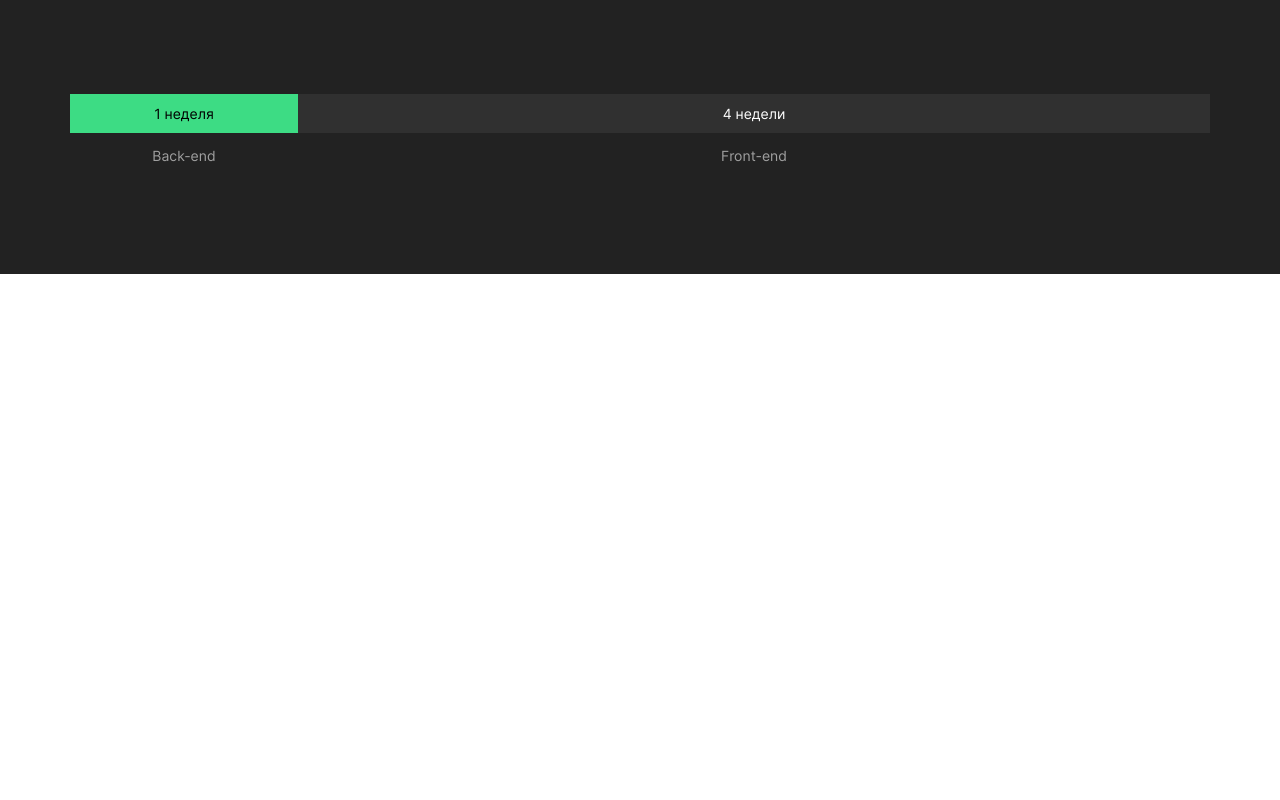
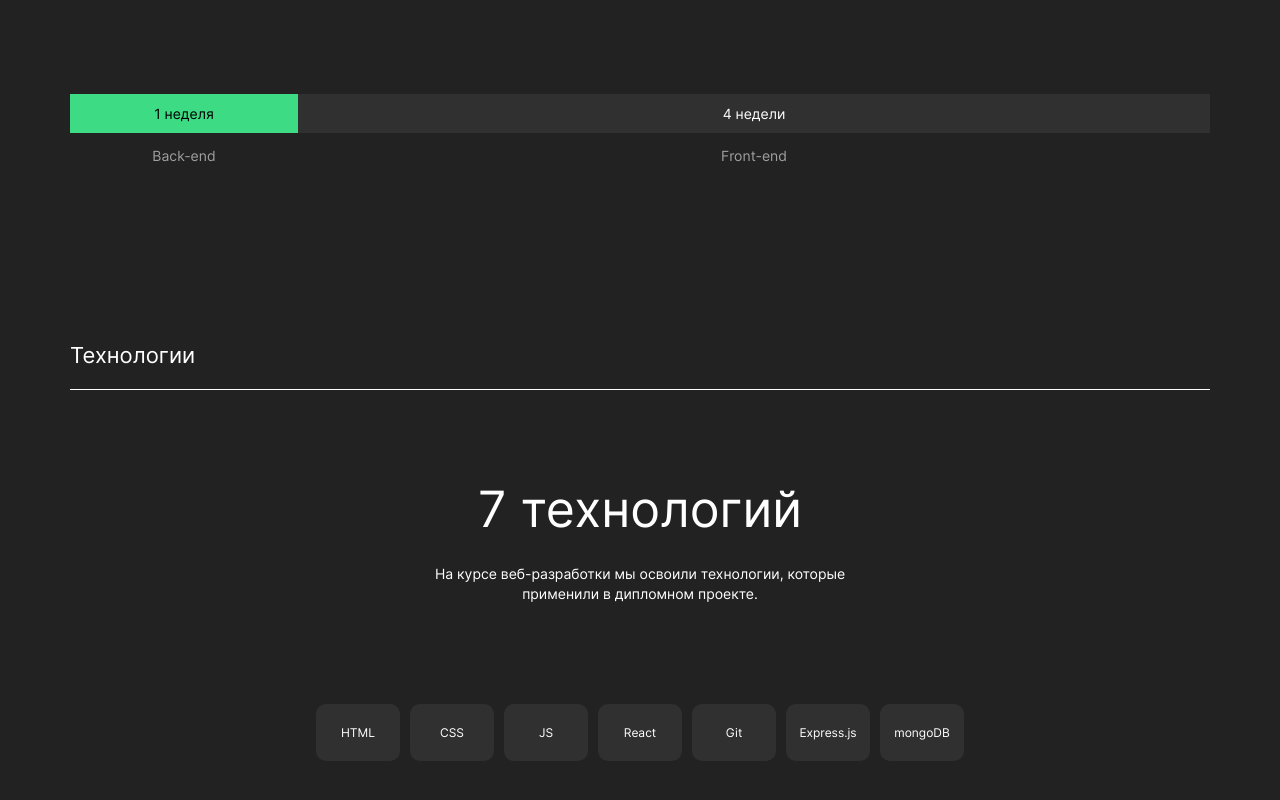
Before and after one commit to alkremn/movies-explorer-frontend, a React (Create React App) app: page / in a window 1280 px wide. Shown: the part 980-1780 px from the top of the page. Before the commit the page ends 1254 px from the top, so only its background shows below. Built offline with nearby package versions, Linux system fonts and the light colour scheme.

Commit message:
feat: implement techs section

```diff
--- a/src/components/Main/Main.js
+++ b/src/components/Main/Main.js
@@ -2,12 +2,14 @@
 import "./Main.css";
 import Promo from "../Promo/Promo";
 import AboutProject from "../AboutProject/AboutProject";
+import Techs from "../Techs/Techs";
 
 function Main() {
   return (
     <div className='main'>
       <Promo />
       <AboutProject />
+      <Techs />
     </div>
   );
 }
--- a/src/components/Promo/Promo.css
+++ b/src/components/Promo/Promo.css
@@ -75,10 +75,6 @@
 }
 
 @media screen and (min-width: 1024px) {
-  .promo__container {
-    padding: 0 30px;
-  }
-
   .promo__content {
     flex-direction: row;
     align-items: flex-start;
--- /dev/null
+++ b/src/components/Techs/Techs.css
@@ -0,0 +1,102 @@
+.techs {
+  display: flex;
+  flex-direction: column;
+  margin: 0 auto;
+  width: calc(100vw - 36px);
+  max-width: 1140px;
+}
+
+.techs__title {
+  margin: 0;
+  margin-top: 70px;
+  font-weight: 400;
+  font-size: 18px;
+  line-height: 22px;
+  padding-bottom: 28px;
+  border-bottom: 1px solid #fff;
+}
+
+.techs__subtitle {
+  margin: 0;
+  font-weight: 400;
+  font-size: 30px;
+  line-height: 36px;
+  text-align: center;
+  margin-top: 60px;
+}
+
+.techs__description {
+  margin: 0;
+  margin-top: 24px;
+  font-weight: normal;
+  font-size: 11px;
+  line-height: 16px;
+  text-align: center;
+  align-self: center;
+  max-width: 460px;
+}
+
+.techs__grid {
+  display: grid;
+  align-self: center;
+  width: calc(100vw - 142px);
+  grid-template-columns: repeat(auto-fill, 84px);
+  justify-content: center;
+  gap: 10px;
+  margin: 50px 0 70px;
+  grid-auto-rows: auto;
+  list-style: none;
+  padding-left: 0;
+}
+
+.techs__grid-item {
+  display: flex;
+  align-items: center;
+  justify-content: center;
+  margin: 0;
+  height: 57px;
+  font-size: 12px;
+  background-color: #303030;
+  border-radius: 10px;
+}
+
+@media screen and (min-width: 768px) {
+  .techs {
+    width: calc(100vw - 100px);
+  }
+
+  .techs__title {
+    font-size: 22px;
+    padding-bottom: 23px;
+  }
+
+  .techs__subtitle {
+    font-size: 50px;
+    line-height: 58px;
+    margin-top: 80px;
+  }
+
+  .techs__description {
+    font-size: 12px;
+    line-height: 18px;
+  }
+
+  .techs__grid {
+    width: calc(100vw - 120px);
+    grid-template-columns: repeat(7, 84px);
+  }
+}
+
+@media screen and (min-width: 1024px) {
+  .techs__subtitle {
+    margin-top: 90px;
+  }
+  .techs__description {
+    font-size: 14px;
+    line-height: 20px;
+    margin-top: 26px;
+  }
+  .techs__grid {
+    margin: 100px 0;
+  }
+}
--- /dev/null
+++ b/src/components/Techs/Techs.js
@@ -0,0 +1,26 @@
+import React from "react";
+import "./Techs.css";
+
+function Techs() {
+  return (
+    <section className='techs'>
+      <h2 className='techs__title'>Технологии</h2>
+      <h3 className='techs__subtitle'>7 технологий</h3>
+      <p className='techs__description'>
+        На курсе веб-разработки мы освоили технологии, которые применили в
+        дипломном проекте.
+      </p>
+      <ul className='techs__grid'>
+        <li className='techs__grid-item'>HTML</li>
+        <li className='techs__grid-item'>CSS</li>
+        <li className='techs__grid-item'>JS</li>
+        <li className='techs__grid-item'>React</li>
+        <li className='techs__grid-item'>Git</li>
+        <li className='techs__grid-item'>Express.js</li>
+        <li className='techs__grid-item'>mongoDB</li>
+      </ul>
+    </section>
+  );
+}
+
+export default Techs;
```
